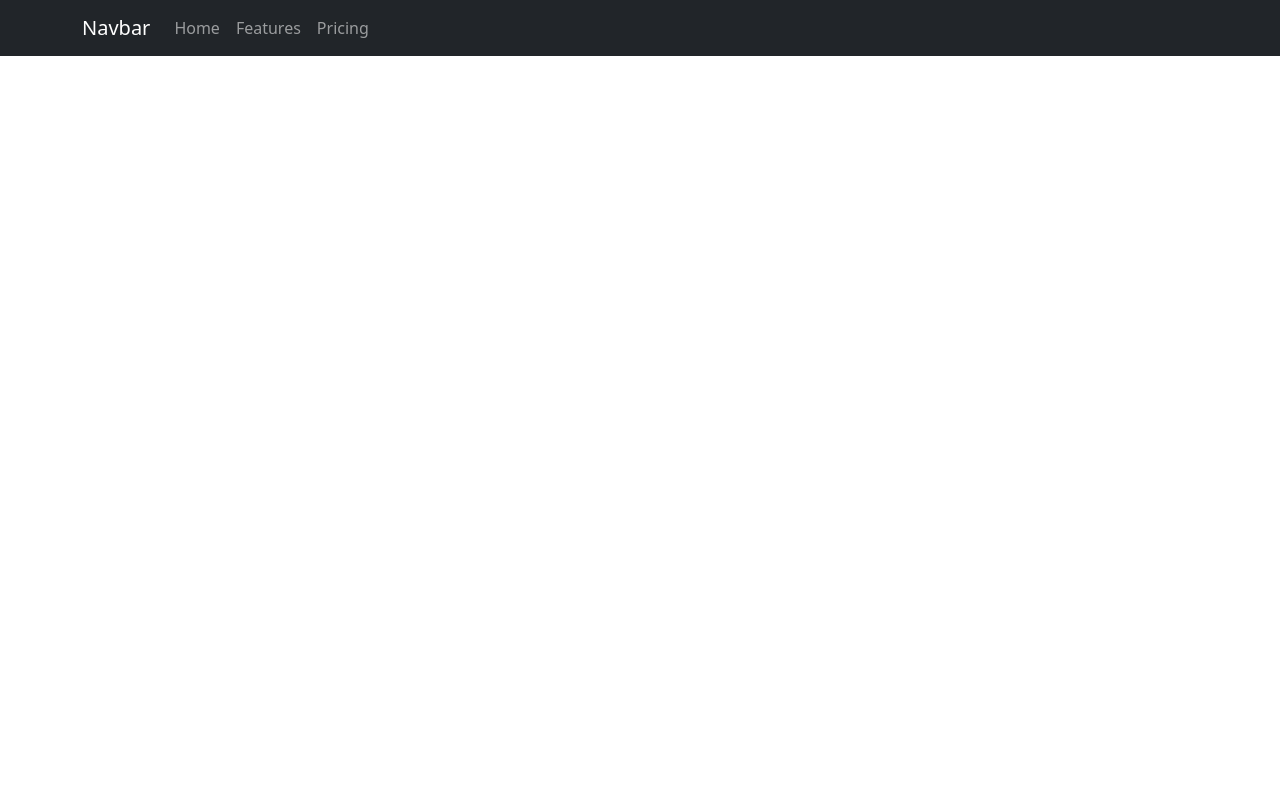
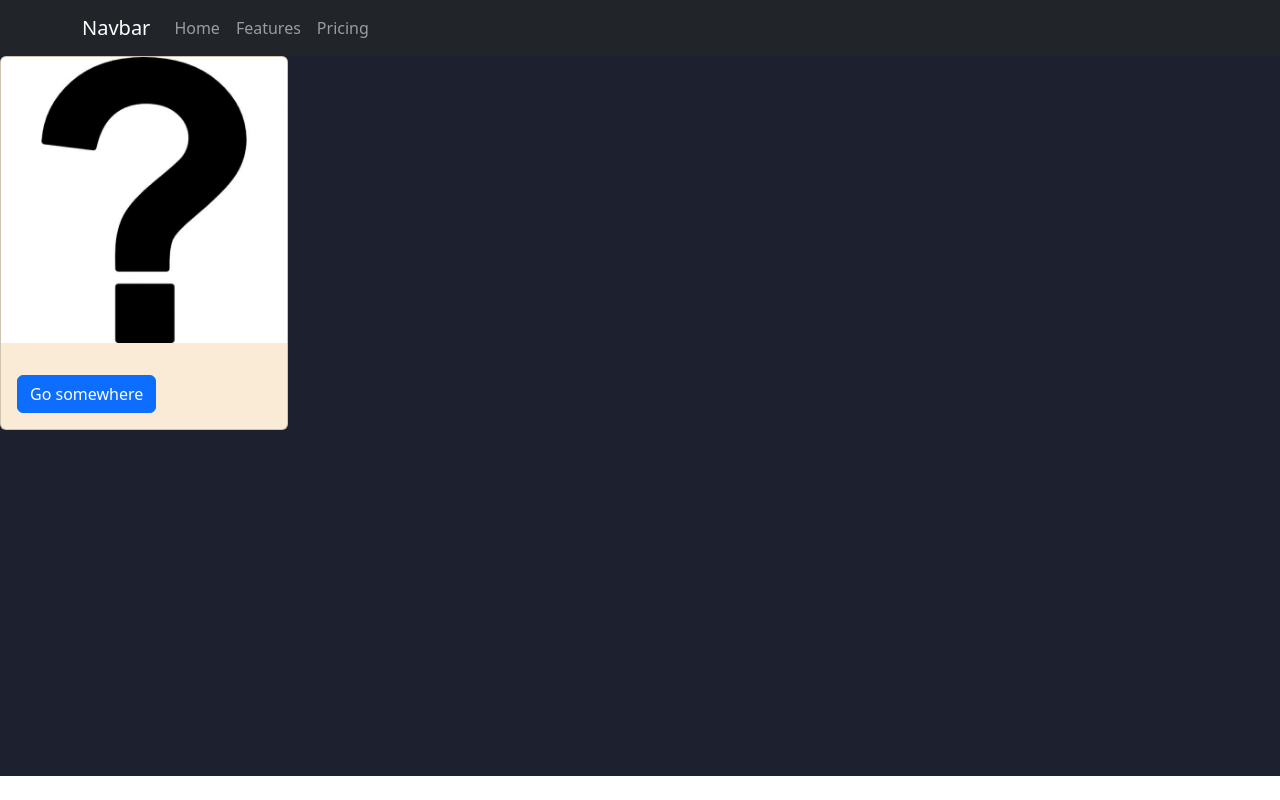
Before and after one commit to GustavoNeiraGonzalez/mitosDjango, a React (Create React App) app in the folder client/: page /Compra/1 in a window 1280 px wide. Built offline with nearby package versions, Linux system fonts and the light colour scheme; no server answers.

Commit message:
creada forma de evitar que si la imagen es null, mandar una imagen por defecto

```diff
--- a/client/src/App.js
+++ b/client/src/App.js
@@ -5,6 +5,7 @@ import Card from 'react-bootstrap/Card';
 import Container from 'react-bootstrap/Container';
 import Row from 'react-bootstrap/Row';
 import style from './pages/minHeight.module.css'
+import ola from './utils/placeholder.jpg'
 
 
 export default function App() {
@@ -22,8 +23,8 @@ export default function App() {
           data.map(total =>{
 
             return (
-              <Card style={{ width: '18rem',margin: '10px', backgroundColor:'antiquewhite' }} key={total.mitoId}>
-                <Card.Img variant="top" src={total.Foto} />
+              <Card style={{ width: '18rem',margin: '10px', backgroundColor:'antiquewhite', color:"black"}} key={total.mitoId}>
+                <Card.Img variant="top" src={total.Foto ? total.Foto : ola} className={style.radius}/>
                 <Card.Body>
                   <Card.Title>{total.Mito}</Card.Title>
                   <Card.Text>
--- a/client/src/header/Header.jsx
+++ b/client/src/header/Header.jsx
@@ -3,7 +3,10 @@ import Container from 'react-bootstrap/Container';
 import Nav from 'react-bootstrap/Nav';
 import Navbar from 'react-bootstrap/Navbar';
 
+
 export default function Header() {
+
+
   return (
         <Navbar bg="dark" variant="dark">
             <Container>
--- a/client/src/index.js
+++ b/client/src/index.js
@@ -5,7 +5,7 @@ import  {BrowserRouter, Route, Routes} from 'react-router-dom'
 import 'bootstrap/dist/css/bootstrap.min.css';
 import Header from './header/Header'
 import Registrar from './pages/Registrar/Registrar'
-
+import Compra from './pages/Compra/Compra'
 const root = ReactDOM.createRoot(document.getElementById('root'));
 root.render(
   <BrowserRouter>
@@ -13,6 +13,7 @@ root.render(
     <Routes>
         <Route path="/" element={<App/>} />
         <Route path="/InicioSesion" element={<Registrar/>}/>
+        <Route exact path="/Compra/:mitoId" element={<Compra/>}></Route>
     </Routes>
   </BrowserRouter>
 );
--- a/client/src/pages/Compra/Compra.jsx
+++ b/client/src/pages/Compra/Compra.jsx
@@ -1,17 +1,35 @@
-import React from 'react'
+import React, { useEffect, useState } from 'react'
 import Button from 'react-bootstrap/Button';
 import Card from 'react-bootstrap/Card';
 import style from '../minHeight.module.css'
+import axios from 'axios'
+import { useParams } from 'react-router-dom';
+import ola from '../../utils/placeholder.jpg'
+
 export default function Compra() {
+
+    const {mitoId} = useParams();
+    const [data, setData] = useState([])
+
+    useEffect(() => {
+      axios.get("http://127.0.0.1:8000/api/mitos/"+mitoId+"/")
+      .then(allData =>setData(allData.data))
+    }, [])
+
+
   return (
     <div className={style.minH}>
-        <Card style={{ width: '18rem' }}>
-        <Card.Img variant="top" src="holder.js/100px180" />
+        {console.log(data)}
+
+        <Card style={{ width: '18rem', backgroundColor:"antiquewhite", color:"black"}}>
+        <Card.Img variant="top" src={ data.Foto ? data.Foto : ola} />
         <Card.Body>
-            <Card.Title>Card Title</Card.Title>
+            <Card.Title>{data.Titulo}</Card.Title>
             <Card.Text>
-            Some quick example text to build on the card title and make up the
-            bulk of the card's content.
+            {data.mitoId}
+            </Card.Text>
+            <Card.Text>
+            {data.Historia}
             </Card.Text>
             <Button variant="primary">Go somewhere</Button>
         </Card.Body>
--- a/client/src/pages/minHeight.module.css
+++ b/client/src/pages/minHeight.module.css
@@ -7,3 +7,6 @@
 .colorBack{
     background-color: #1C202F;
 }
+.radius{
+    border-radius: 15%;
+}
```
Also changed, not shown: client/src/utils/placeholder.jpg (added).
